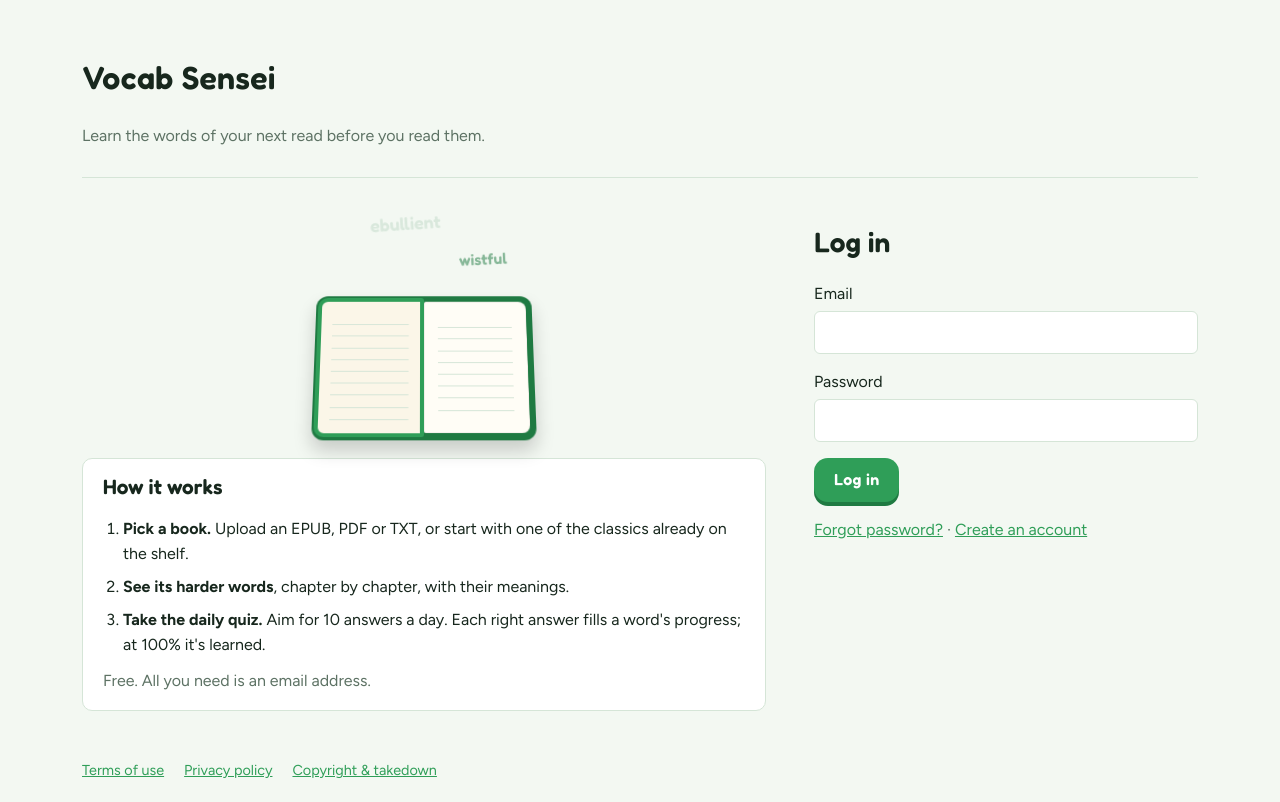
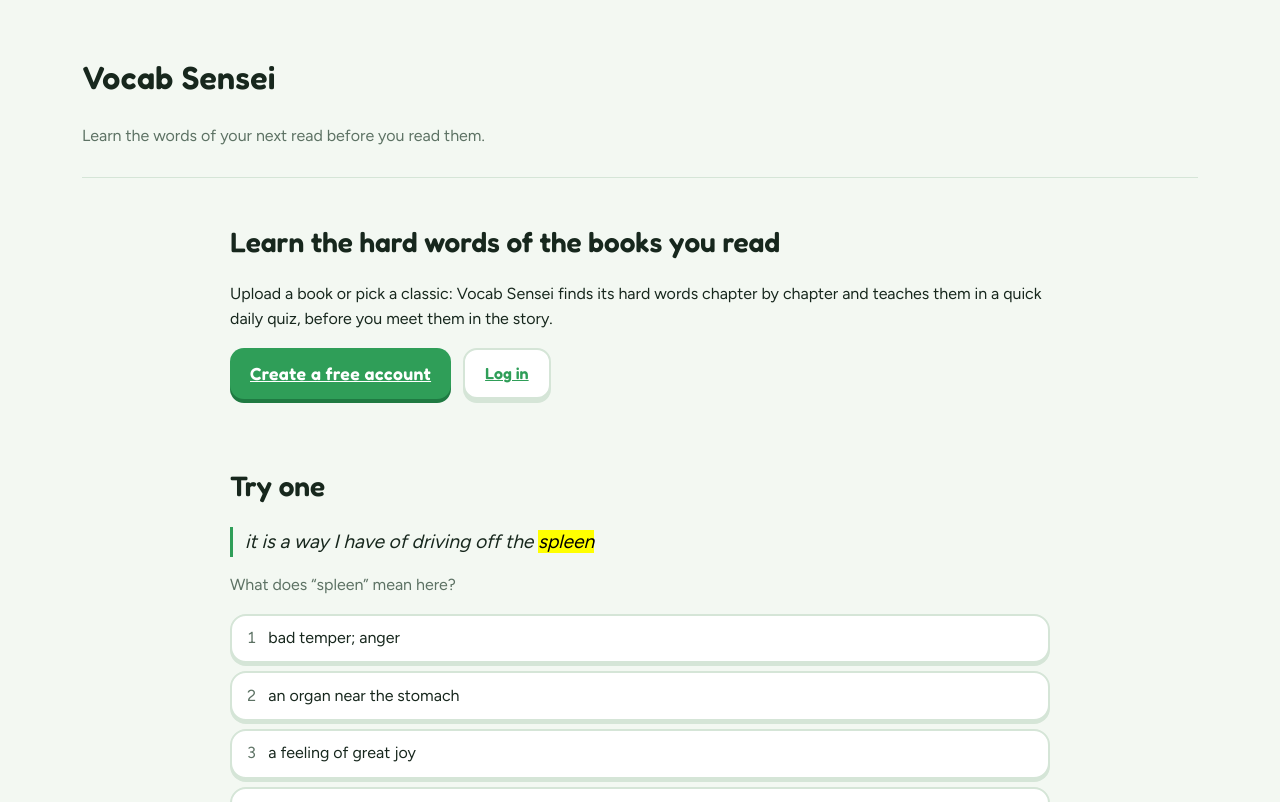
Before and after one commit to neeraj2681/vocab-sensei, a React (Vite) app in the folder frontend/: page / in a window 1280 px wide. Before the commit this address led to /login. Shown: the top 802 px of the page. Built offline with nearby package versions, Linux system fonts and the light colour scheme; no server answers.

Commit message:
feat(landing): a page for visitors with a sample question and the classics

```diff
--- a/frontend/index.html
+++ b/frontend/index.html
@@ -14,7 +14,19 @@
           document.documentElement.dataset.theme = theme
       } catch {}
     </script>
-    <meta name="description" content="Learn the words of your next read before you read them." />
+    <meta
+      name="description"
+      content="Learn the hard words of the books you read: Vocab Sensei finds them chapter by chapter and teaches them in a quick daily quiz."
+    />
+    <meta property="og:title" content="Vocab Sensei" />
+    <meta
+      property="og:description"
+      content="Learn the hard words of the books you read: Vocab Sensei finds them chapter by chapter and teaches them in a quick daily quiz."
+    />
+    <meta property="og:type" content="website" />
+    <meta property="og:url" content="https://vocabsensei.win/" />
+    <meta property="og:image" content="https://vocabsensei.win/icon-green-512.png" />
+    <meta name="twitter:card" content="summary" />
     <link rel="apple-touch-icon" href="/apple-touch-icon-green.png" />
     <title>Vocab Sensei</title>
   </head>
--- a/frontend/src/app/App.tsx
+++ b/frontend/src/app/App.tsx
@@ -14,6 +14,7 @@ import { BookPage } from '../features/library/BookPage'
 import { LibraryPage } from '../features/library/LibraryPage'
 import { QuizPage } from '../features/quiz/QuizPage'
 import { TodayPage } from '../features/today/TodayPage'
+import { LandingPage } from '../features/landing/LandingPage'
 import { WelcomePage } from '../features/welcome/WelcomePage'
 import { CopyrightPage, PrivacyPage, TermsPage } from '../features/legal/LegalPages'
 import { TabBar } from './TabBar'
@@ -45,6 +46,18 @@ const WordsPage = lazy(() =>
   import('../features/progress/WordsPage').then((m) => ({ default: m.WordsPage })),
 )
 
+/** "/": Today for a logged-in user, the landing page for a visitor. */
+function Home() {
+  const { user, loading } = useAuth()
+  if (loading) return <p role="status">Loading…</p>
+  if (!user) return <LandingPage />
+  return (
+    <RequireAuth>
+      <TodayPage />
+    </RequireAuth>
+  )
+}
+
 function AppRoutes() {
   return (
     <Suspense
@@ -55,14 +68,7 @@ function AppRoutes() {
       }
     >
       <Routes>
-        <Route
-          path="/"
-          element={
-            <RequireAuth>
-              <TodayPage />
-            </RequireAuth>
-          }
-        />
+        <Route path="/" element={<Home />} />
         <Route
           path="/books"
           element={
--- /dev/null
+++ b/frontend/src/features/landing/LandingPage.tsx
@@ -0,0 +1,131 @@
+import { useState } from 'react'
+import { Link } from 'react-router'
+import { usePageTitle } from '../../components/usePageTitle'
+import { AppIntro } from '../auth/AppIntro'
+import { BookCover } from '../library/BookCover'
+
+const OPTIONS = [
+  'bad temper; anger',
+  'an organ near the stomach',
+  'a feeling of great joy',
+  'a sudden fear',
+]
+const CORRECT = 0
+const EXPLAIN =
+  'In old books “spleen” often means bad temper. Vocab Sensei teaches the meaning each book uses.'
+
+// The built-in classics. Their word lists are server-rendered pages, so these are plain links.
+const CLASSICS = [
+  ['Alice’s Adventures in Wonderland', 'alices-adventures-in-wonderland'],
+  ['The Adventures of Sherlock Holmes', 'the-adventures-of-sherlock-holmes'],
+  ['Pride and Prejudice', 'pride-and-prejudice'],
+  ['Frankenstein', 'frankenstein-or-the-modern-prometheus'],
+  ['The Picture of Dorian Gray', 'the-picture-of-dorian-gray'],
+  ['Dracula', 'dracula'],
+  ['Jane Eyre', 'jane-eyre-an-autobiography'],
+  ['Moby-Dick', 'moby-dick-or-the-whale'],
+] as const
+
+/** One question to tap, built from the quiz's own styles; nothing is sent anywhere. */
+function SampleQuestion() {
+  const [chosen, setChosen] = useState<number | null>(null)
+
+  function optionClass(index: number) {
+    if (chosen === null) return 'option'
+    if (index === CORRECT) return 'option option--correct'
+    if (index === chosen) return 'option option--wrong'
+    return 'option option--dim'
+  }
+
+  return (
+    <div className="quiz__card">
+      <blockquote className="quiz__sentence">
+        it is a way I have of driving off the <mark>spleen</mark>
+      </blockquote>
+      <p className="muted quiz__prompt">What does “spleen” mean here?</p>
+      <ol className="options">
+        {OPTIONS.map((option, index) => (
+          <li key={option}>
+            <button
+              type="button"
+              className={optionClass(index)}
+              disabled={chosen !== null}
+              onClick={() => {
+                setChosen(index)
+              }}
+            >
+              <span className="option__key" aria-hidden="true">
+                {index + 1}
+              </span>
+              {option}
+            </button>
+          </li>
+        ))}
+      </ol>
+      {chosen !== null && (
+        <p role="status" className="landing__result">
+          {chosen === CORRECT ? 'Right! ' : 'Not quite: here “spleen” means bad temper. '}
+          {EXPLAIN}
+        </p>
+      )}
+      {chosen !== null && (
+        <p>
+          <Link to="/register">Try another way to learn: create an account</Link>
+        </p>
+      )}
+    </div>
+  )
+}
+
+/** What visitors who aren't logged in see at "/". */
+export function LandingPage() {
+  usePageTitle(null)
+  return (
+    <div className="landing">
+      <section className="landing__hero">
+        <h1>Learn the hard words of the books you read</h1>
+        <p>
+          Upload a book or pick a classic: Vocab Sensei finds its hard words chapter by chapter and
+          teaches them in a quick daily quiz, before you meet them in the story.
+        </p>
+        <p className="landing__actions">
+          <Link className="primary" to="/register">
+            Create a free account
+          </Link>
+          <Link className="secondary" to="/login">
+            Log in
+          </Link>
+        </p>
+      </section>
+
+      <section aria-labelledby="landing-try">
+        <h2 id="landing-try">Try one</h2>
+        <SampleQuestion />
+      </section>
+
+      <AppIntro />
+
+      <section aria-labelledby="landing-classics">
+        <h2 id="landing-classics">Start with a classic</h2>
+        <p className="muted">The hardest words of every chapter, free to browse.</p>
+        <ul className="landing__classics">
+          {CLASSICS.map(([title, slug], index) => (
+            <li key={slug}>
+              <a href={`/classics/${slug}`}>
+                <BookCover book={{ id: index + 1, title, author: null, has_cover: false }} />
+                <span className="landing__classic-title">{title}</span>
+              </a>
+            </li>
+          ))}
+        </ul>
+      </section>
+
+      <footer className="landing__footer">
+        <Link to="/terms">Terms</Link>
+        <Link to="/privacy">Privacy</Link>
+        <Link to="/copyright">Copyright</Link>
+        <a href="/classics">Browse all books</a>
+      </footer>
+    </div>
+  )
+}
--- a/frontend/src/index.css
+++ b/frontend/src/index.css
@@ -3964,3 +3964,49 @@ a.book-card__cover:hover {
   background: var(--surface);
   color: var(--fg);
 }
+
+/* Landing page for visitors */
+.landing {
+  display: flex;
+  flex-direction: column;
+  gap: var(--space-6);
+  max-width: 820px;
+  margin: 0 auto;
+}
+
+.landing__actions {
+  display: flex;
+  flex-wrap: wrap;
+  gap: var(--space-3);
+}
+
+.landing__result {
+  font-weight: 600;
+}
+
+.landing__classics {
+  display: grid;
+  grid-template-columns: repeat(auto-fill, minmax(8rem, 1fr));
+  gap: var(--space-4);
+  margin: 0;
+  padding: 0;
+  list-style: none;
+}
+
+.landing__classics a {
+  display: flex;
+  flex-direction: column;
+  gap: var(--space-2);
+  color: inherit;
+  text-decoration: none;
+}
+
+.landing__classic-title {
+  font-size: 0.9rem;
+}
+
+.landing__footer {
+  display: flex;
+  flex-wrap: wrap;
+  gap: var(--space-4);
+}
```
Also changed, not shown: 2 other files (tests, documents, lock files or other folders).
